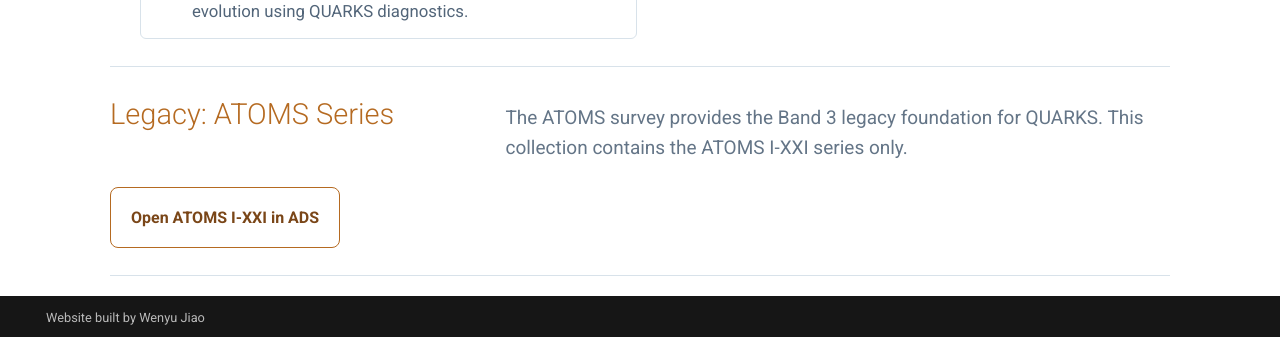
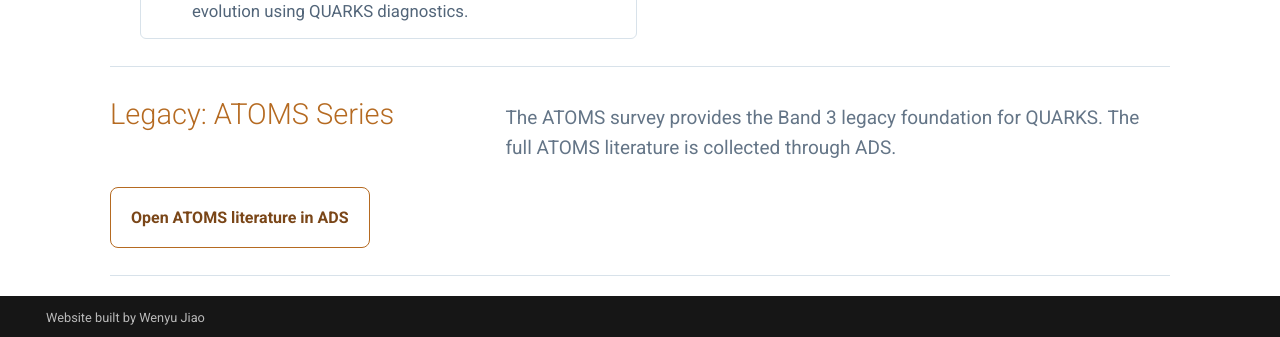
Before and after one commit to ALMAQUARKS/almaquarks.github.io, an MkDocs documentation site: the page built from docs/publications.md, in a window 1280 px wide and 900 px high, scrolled down 1867 px. Shown: the part 559-896 px from the top of the window. Built offline with MkDocs 1.6.1 and Material for MkDocs 9.7.7, drawn with Linux system fonts in a browser that asks for light colours.

Commit message:
Link ATOMS legacy to public ADS library

```diff
--- a/docs/publications.md
+++ b/docs/publications.md
@@ -139,11 +139,11 @@
   <div class="quarks-publication-group quarks-publication-group--legacy">
     <div class="quarks-publication-group__header">
       <h2>Legacy: ATOMS Series</h2>
-      <p>The ATOMS survey provides the Band 3 legacy foundation for QUARKS. This collection contains the ATOMS I-XXI series only.</p>
+      <p>The ATOMS survey provides the Band 3 legacy foundation for QUARKS. The full ATOMS literature is collected through ADS.</p>
     </div>
 
-    <a class="quarks-library-link" href="https://ui.adsabs.harvard.edu/search/q=doi%3A%2810.1093%2Fmnras%2Fstaa1577%20OR%2010.1093%2Fmnras%2Fstaa1501%20OR%2010.1093%2Fmnras%2Fstab1352%20OR%2010.1093%2Fmnras%2Fstab2733%20OR%2010.1093%2Fmnras%2Fstab2757%20OR%2010.1093%2Fmnras%2Fstab2801%20OR%2010.1093%2Fmnras%2Fstac101%20OR%2010.1093%2Fmnras%2Fstac219%20OR%2010.1093%2Fmnras%2Fstac378%20OR%2010.1093%2Fmnras%2Fstac624%20OR%2010.1093%2Fmnras%2Fstac1735%20OR%2010.1093%2Fmnras%2Fstac2353%20OR%2010.1093%2Fmnras%2Fstad011%20OR%2010.1093%2Fmnras%2Fstad190%20OR%2010.1093%2Fmnras%2Fstad012%20OR%2010.1093%2Fmnras%2Fstae1998%20OR%2010.1093%2Fmnras%2Fstae2275%20OR%2010.1093%2Fmnras%2Fstae2415%20OR%2010.1093%2Fmnras%2Fstae2673%20OR%2010.1093%2Fmnras%2Fstaf176%20OR%2010.1093%2Fmnras%2Fstaf408%29&sort=date%20asc%2C%20bibcode%20asc&p_=0" target="_blank" rel="noopener">
-      Open ATOMS I-XXI in ADS
+    <a class="quarks-library-link" href="https://ui.adsabs.harvard.edu/public-libraries/-W20wGDARzOickUpRdh8nw" target="_blank" rel="noopener">
+      Open ATOMS literature in ADS
     </a>
   </div>
 </section>
```
